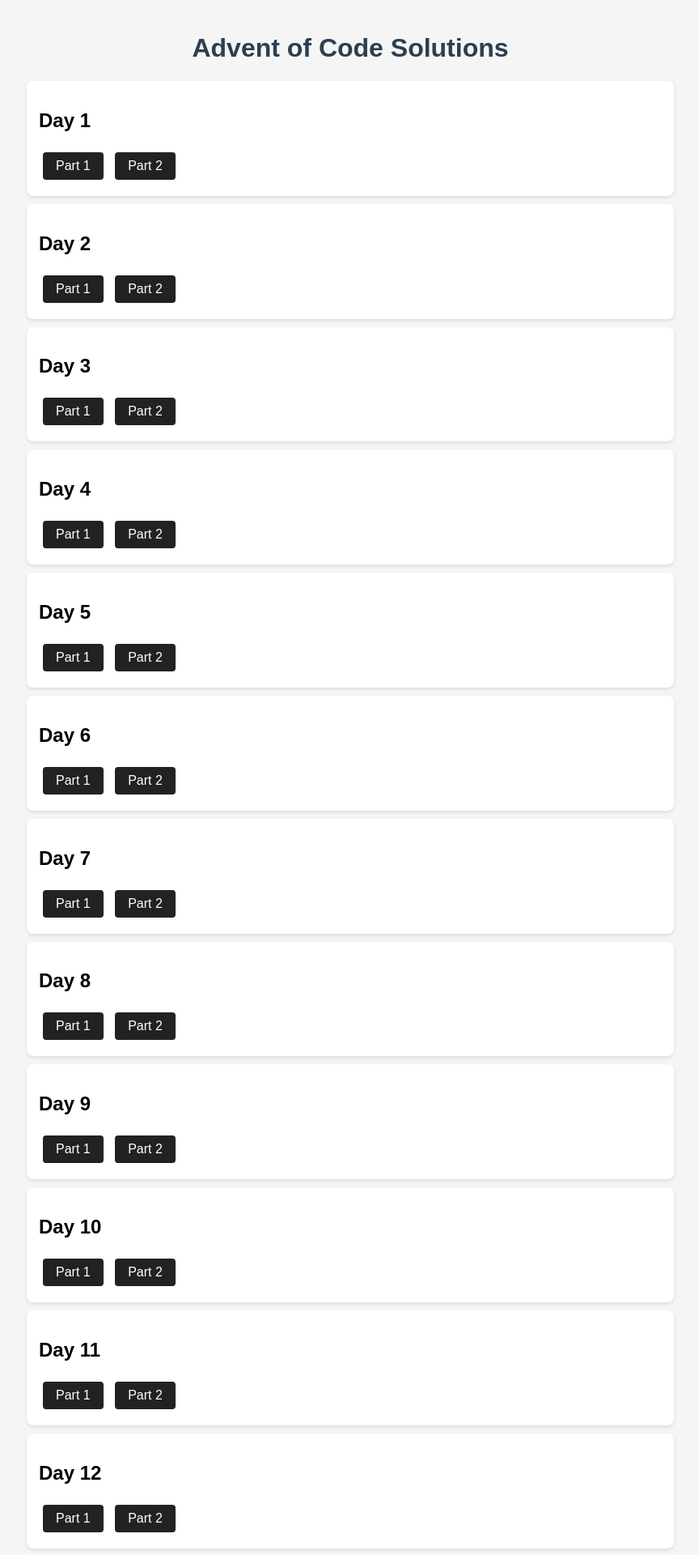
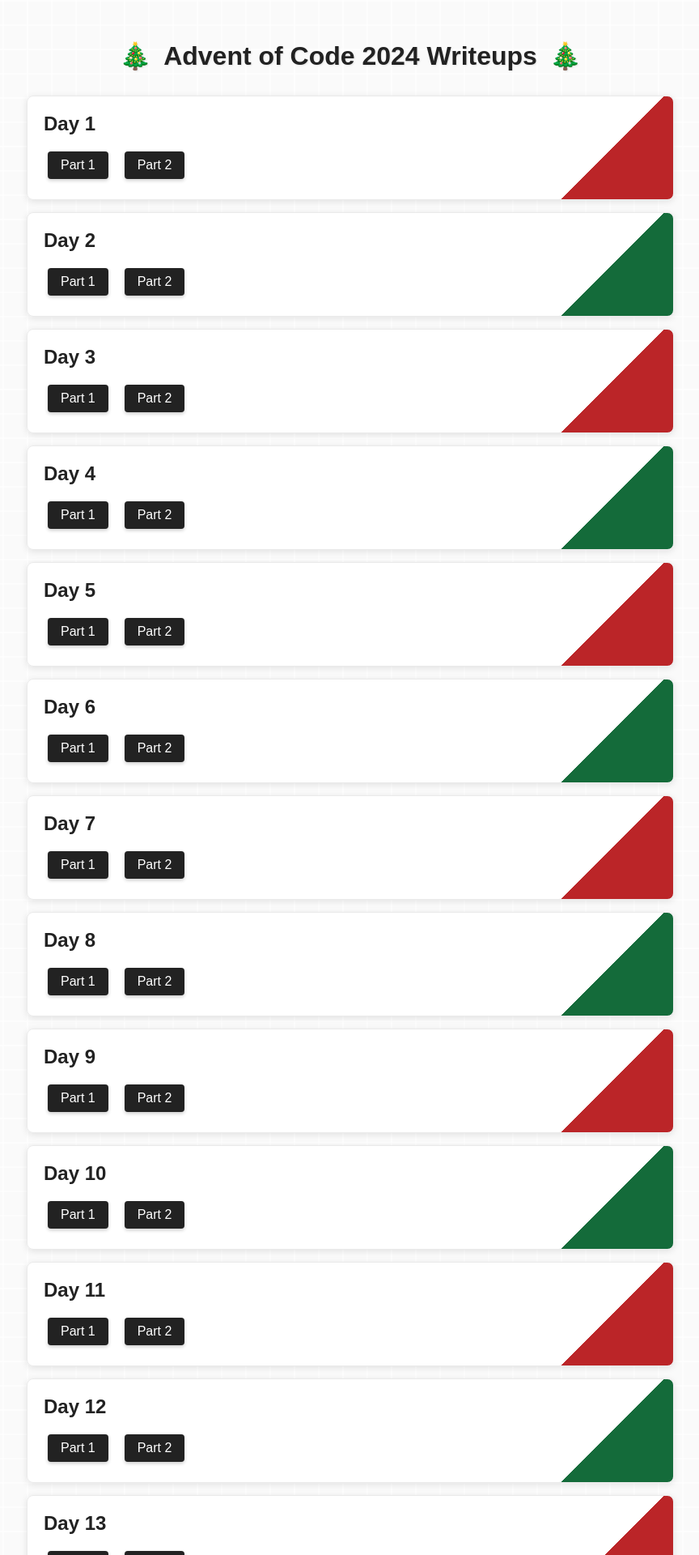
Before and after one commit to theperiperi/Advent-of-Code-2024, a Flask app: page / in a window 1280 px wide. Shown: the top 1920 px of the page at 81% size, without its empty margins (207-1071 px from the left). Run offline with Flask 2, Linux system fonts and the light colour scheme.

Commit message:
css changes

```diff
--- a/templates/index.html
+++ b/templates/index.html
@@ -4,22 +4,43 @@
     <title>Advent of Code 2024 Writeups</title>
     <style>
         body {
-            font-family: Arial, sans-serif;
+            font-family: 'Arial', sans-serif;
             max-width: 800px;
             margin: 0 auto;
             padding: 20px;
-            background-color: #f5f5f5;
+            background-color: #fafafa;
+            background-image: linear-gradient(#ffffff80 2px, transparent 2px),
+                            linear-gradient(90deg, #ffffff80 2px, transparent 2px);
+            background-size: 30px 30px;
         }
         .day-card {
             background-color: white;
             border-radius: 8px;
-            padding: 15px;
-            margin: 10px 0;
-            box-shadow: 0 2px 4px rgba(0,0,0,0.1);
+            padding: 20px;
+            margin: 15px 0;
+            box-shadow: 0 2px 8px rgba(0,0,0,0.1);
+            transition: transform 0.2s;
+            background: linear-gradient(135deg, #ffffff 85%, #146B3A 85%);
+            border: 1px solid #eaeaea;
+        }
+        .day-card:hover {
+            transform: translateY(-2px);
+            box-shadow: 0 4px 12px rgba(0,0,0,0.15);
+        }
+        .day-card:nth-child(even) {
+            background: linear-gradient(135deg, #ffffff 85%, #BB2528 85%);
         }
         h1 {
-            color: #2c3e50;
+            color: #222;
             text-align: center;
+            font-size: 2em;
+            margin: 30px 0;
+            text-shadow: 1px 1px 2px rgba(0,0,0,0.1);
+        }
+        h2 {
+            color: #222;
+            margin: 0 0 15px 0;
+            font-size: 1.5em;
         }
         .part-link {
             display: inline-block;
@@ -29,20 +50,34 @@
             color: white;
             text-decoration: none;
             border-radius: 4px;
-            transition: background-color 0.2s;
+            transition: all 0.2s;
+            box-shadow: 0 2px 4px rgba(0,0,0,0.2);
         }
         .part-link:hover {
             background-color: #444;
+            transform: translateY(-2px);
+            box-shadow: 0 4px 8px rgba(0,0,0,0.2);
+        }
+        .buttons-container {
+            display: flex;
+            gap: 10px;
+        }
+        /* Festive decoration for the title */
+        h1::before, h1::after {
+            content: "🎄";
+            margin: 0 15px;
         }
     </style>
 </head>
 <body>
-    <h1>Advent of Code Solutions</h1>
+    <h1>Advent of Code 2024 Writeups</h1>
     {% for day in days %}
     <div class="day-card">
         <h2>Day {{ day }}</h2>
-        <a href="{{ url_for('run_solution', day=day, part=1) }}" class="part-link">Part 1</a>
-        <a href="{{ url_for('run_solution', day=day, part=2) }}" class="part-link">Part 2</a>
+        <div class="buttons-container">
+            <a href="{{ url_for('run_solution', day=day, part=1) }}" class="part-link">Part 1</a>
+            <a href="{{ url_for('run_solution', day=day, part=2) }}" class="part-link">Part 2</a>
+        </div>
     </div>
     {% endfor %}
 </body>
```
Also changed, not shown: templates/error.html (+12 -7 lines), templates/solution.html (+17 -8 lines).
